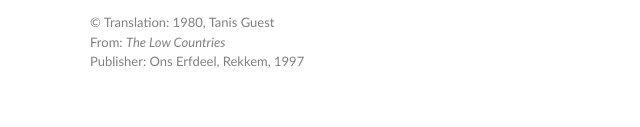
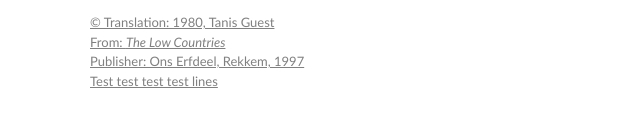
Before and after one commit to rafalcisz1991/nauka-gita-2, a plain HTML site: page index.html in a window 1280 px wide. Shown: the part 541-668 px from the top of the page, without its empty margins (0-640 px from the left). Drawn offline with nearby package versions, Linux system fonts and the light colour scheme.

Commit message:
Adding html&css testing lines

```diff
--- a/index.html
+++ b/index.html
@@ -36,6 +36,7 @@
                     © Translation: 1980, Tanis Guest<br>
                     From: <span>The Low Countries</span><br>
                     Publisher: Ons Erfdeel, Rekkem, 1997<br>
+                    Test test test test lines
                 </p>
             </div>
         </section>
--- a/style.css
+++ b/style.css
@@ -34,6 +34,7 @@
     .source {
         color: gray;
         font-size: small;
+        text-decoration: underline;
     }
 
 /* Text Body */
```
